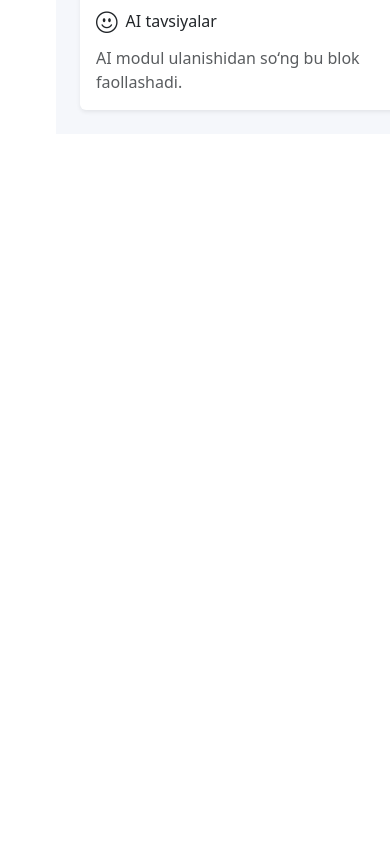
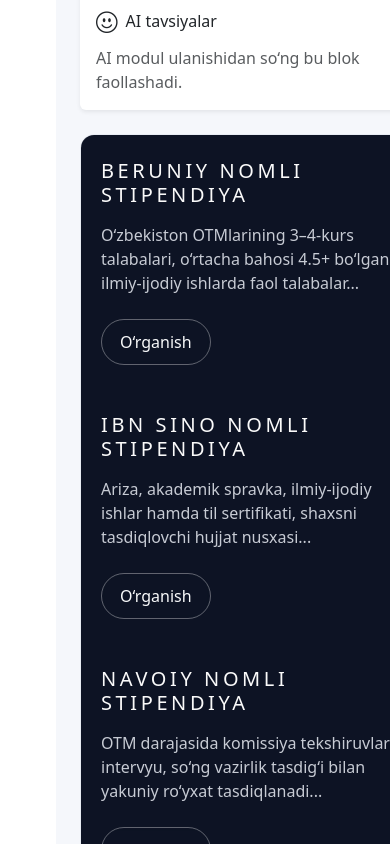
Before and after one commit to OqilbekErkinov/RankEdu, a Nuxt app: page / in a window 390 px wide. Shown: the part 1156-2000 px from the top of the page. Before the commit the page ends 1290 px from the top, so only its background shows below. Built offline with nearby package versions, Linux system fonts and the light colour scheme.

Commit message:
adding the stipendiya section for homepage

```diff
--- a/components/AppNavbar.vue
+++ b/components/AppNavbar.vue
@@ -47,7 +47,7 @@
             @click="toggle"
             ref="profileBtn"
           >
-            <img src="/images/avatar.jpg" alt="Profil" class="avatar" />
+            <img src="/images/avatar2.jpg" alt="Profil" class="avatar" />
           </button>
 
           <transition name="fade-scale">
@@ -69,14 +69,14 @@
 
               <!-- Header -->
               <div class="text-center pt-4 pb-2">
-                <div class="fw-bold mb-2 phone">+998 93 643 99 77</div>
+                <div class="fw-bold mb-2 phone">+998 90 162 55 35</div>
                 <img
-                  src="/images/avatar.jpg"
+                  src="/images/avatar2.jpg"
                   alt="Avatar"
                   class="avatar xl mb-3"
                 />
-                <div class="fw-semibold fs-4">Окилбек Эркинов</div>
-                <div class="text-muted">erkinovoqilbek@gmail.com</div>
+                <div class="fw-semibold fs-4">Alijonova Rayxona Akmaljon qizi</div>
+                <div class="text-muted">rayxonaalijonova@gmail.com</div>
               </div>
 
               <!-- List -->
--- a/pages/index.vue
+++ b/pages/index.vue
@@ -81,8 +81,251 @@
       </div>
     </div>
   </section>
+  <!-- === Stipendiya kartalari (asosiy bo‘limlardan keyin qo‘ying) === -->
+<section class="stipends mt-4">
+  <div class="row g-0 dark-grid">
+    <div
+      v-for="s in stipends"
+      :key="s.id"
+      class="col-12 col-lg-4"
+    >
+      <div class="stip-card">
+        <h5 class="title mb-3">{{ s.title }}</h5>
+        <p class="desc mb-4">{{ s.brief }}</p>
+        <button class="btn btn-outline-light neon-btn" @click="openStip(s)">
+          O‘rganish
+        </button>
+      </div>
+    </div>
+  </div>
+</section>
+
+<!-- === Hi-tech Modal === -->
+<transition name="fade">
+  <div v-if="modal.open" class="stip-modal" @click.self="closeModal">
+    <div class="stip-dialog">
+      <button class="close-x" @click="closeModal" aria-label="Yopish">
+        <i class="bi bi-x-lg"></i>
+      </button>
+      <div class="glow-border"></div>
+
+      <h4 class="mb-3">{{ modal.data.title }}</h4>
+      <div class="text-muted mb-3">{{ modal.data.subtitle }}</div>
+
+      <div v-for="(block, i) in modal.data.blocks" :key="i" class="mb-3">
+        <h6 class="mb-2">{{ block.heading }}</h6>
+        <ul class="mb-0">
+          <li v-for="(li, j) in block.items" :key="j">{{ li }}</li>
+        </ul>
+      </div>
+
+      <div class="d-flex justify-content-end gap-2 mt-4">
+        <button class="btn btn-light" @click="closeModal">Yopish</button>
+        <button class="btn btn-primary">Ariza topshirish</button>
+      </div>
+    </div>
+  </div>
+</transition>
+
 </template>
 
 <script setup>
+import { ref } from 'vue'
 definePageMeta({ layout: "default" });
+
+
+/* 3 ta stipendiya ma’lumotlari */
+const stipends = ref([
+  {
+    id: 'beruniy',
+    title: 'Beruniy nomli stipendiya',
+    // 2-rasmdagi "Kimlarga beriladi?" qisqartirilgan (3 qatordan oshmaydi)
+    brief:
+      "O‘zbekiston OTMlarining 3–4-kurs talabalari, o‘rtacha bahosi 4.5+ bo‘lgan va ilmiy-ijodiy ishlarda faol talabalar...",
+    // Modal uchun to‘liq tarkib
+    subtitle: 'Kimlarga beriladi?',
+    blocks: [
+      {
+        heading: 'Asosiy talablar',
+        items: [
+          "O‘zbekiston OTMlarining 3–4-kurs talabalari (4 yillik ta’limda).",
+          "O‘rtacha baho 4.5+ (a’lo baholar).",
+          "Ilmiy yoki ijodiy ishlarda faollik (kamida 1 ta ilmiy maqola yoki ijodiy ish).",
+          "Davlat tili va 1 ta xorijiy tilni bilish (ingliz, nemis, fransuz va b.)."
+        ]
+      },
+      {
+        heading: 'Cheklovlar',
+        items: [
+          "Akademik qarzdorligi bo‘lgan talabalar.",
+          "Oxirgi 1 yilda intizom jazosi olganlar."
+        ]
+      }
+    ]
+  },
+  {
+    id: 'ibnsino',
+    title: 'Ibn Sino nomli stipendiya',
+    // 3-rasmdagi "Hujjatlar to‘plami"dan qisqa tavsif
+    brief:
+      "Ariza, akademik spravka, ilmiy-ijodiy ishlar hamda til sertifikati, shaxsni tasdiqlovchi hujjat nusxasi...",
+    subtitle: "Hujjatlar to‘plami",
+    blocks: [
+      {
+        heading: 'Topshiriladigan hujjatlar',
+        items: [
+          "Ariza (OTM shabloniga muvofiq).",
+          "Akademik spravka (joriy o‘quv reytingi).",
+          "Ilmiy yoki ijodiy ishlar (maqolalar, tezislar, loyihalar).",
+          "Til sertifikati (OTM til kafedrasi hujjati yoki xalqaro sertifikat).",
+          "Tavsiyanoma (2 ta o‘qituvchi yoki ilmiy rahbardan).",
+          "Shaxsni tasdiqlovchi hujjat nusxasi."
+        ]
+      },
+      {
+        heading: 'Muhim eslatma',
+        items: [
+          "Hujjatlar 1–15 avgust oralig‘ida stipendiya.edu.uz tizimiga kiritiladi."
+        ]
+      }
+    ]
+  },
+  {
+    id: 'navoiy',
+    title: 'Navoiy nomli stipendiya',
+    // 5-rasmdagi "Tanlov bosqichlari"dan qisqa tavsif
+    brief:
+      "OTM darajasida komissiya tekshiruvlari va intervyu, so‘ng vazirlik tasdig‘i bilan yakuniy ro‘yxat tasdiqlanadi...",
+    subtitle: 'Tanlov bosqichlari',
+    blocks: [
+      {
+        heading: '1. OTM darajasida',
+        items: [
+          "Fakultet komissiyasi hujjatlarni tekshiradi.",
+          "So‘rovnoma va intervyu o‘tkaziladi.",
+          "Ilmiy kengash talabalarni baholaydi."
+        ]
+      },
+      {
+        heading: '2. Respublika darajasida',
+        items: [
+          "Vazirlik tomonidan yakuniy ro‘yxat tasdiqlanadi.",
+          "OTM tavsiyanomalari 10–30 sentyabr kunlari ko‘rib chiqiladi."
+        ]
+      }
+    ]
+  }
+])
+
+/* Modal holati */
+const modal = ref({
+  open: false,
+  data: { title: '', subtitle: '', blocks: [] }
+})
+
+function openStip(s) {
+  modal.value = { open: true, data: s }
+}
+function closeModal() {
+  modal.value.open = false
+}
 </script>
+<style scoped>
+/* Qoramtir kafel grid – RR uslubida */
+.dark-grid{
+  border: 1px solid var(--line);
+  border-radius: 14px;
+  overflow: hidden;
+}
+.stip-card{
+ background: #0d1324;
+  color: #e9eef7;
+  padding: 36px 28px;
+  min-height: 220px;
+  position: relative;
+}
+.stip-card + .stip-card{ border-left: 1px solid rgba(255,255,255,.06); }
+.dark-grid > [class*='col-']:not(:last-child) .stip-card{
+  border-right: 1px solid rgba(255,255,255,.08); /* vertikal ajratuvchi */
+}
+.stip-card .title{
+  letter-spacing: .18em;
+  text-transform: uppercase;
+  color: #fafafa;
+}
+.stip-card .desc{
+  color: #c7cbd4;
+  max-height: 4.5em; /* ~3 qator */
+  overflow: hidden;
+}
+.neon-btn{
+  border-radius: 999px;
+  padding: 10px 18px;
+  border-color: rgba(255,255,255,.35);
+  backdrop-filter: blur(2px);
+}
+.neon-btn:hover{
+  box-shadow: 0 0 0 2px rgba(99, 157, 255, .25), 0 0 16px rgba(99, 157, 255, .35) inset;
+  border-color: #8ec5ff;
+  /* color: #eaf3ff; */
+}
+
+/* Hi-tech modal */
+.stip-modal{
+  position: fixed; inset: 0;
+  background: rgba(6, 10, 20, .55);
+  backdrop-filter: blur(6px);
+  display: grid; place-items: center;
+  z-index: 2000;
+  padding: 16px;
+}
+.stip-dialog{
+  position: relative;
+  width: min(860px, 96vw);
+  background: rgba(15, 20, 34, .88);
+  color: #eaf0ff;
+  border: 1px solid rgba(142, 197, 255, .25);
+  border-radius: 18px;
+  padding: 24px;
+  box-shadow: 0 20px 60px rgba(0,0,0,.35);
+}
+.stip-dialog h4{ color:#eaf3ff; }
+.stip-dialog h6{ color:#9fd0ff; text-transform: none; }
+
+.stip-dialog ul{
+  padding-left: 1.1rem;
+}
+.stip-dialog li{
+  margin: .2rem 0;
+}
+
+.glow-border{
+  position: absolute; inset: -2px;
+  border-radius: 20px;
+  pointer-events: none;
+  background:
+    radial-gradient(1200px 300px at 0% 0%, rgba(83, 162, 255,.18), transparent 60%),
+    radial-gradient(800px 300px at 100% 100%, rgba(0, 255, 199,.14), transparent 60%);
+  mask: linear-gradient(#000, #000) content-box, linear-gradient(#000, #000);
+  padding: 2px;
+}
+
+.close-x{
+  position: absolute; top: 10px; right: 10px;
+  width: 36px; height: 36px; border-radius: 50%;
+  display: grid; place-items: center;
+  background: rgba(255,255,255,.08);
+  border: 1px solid rgba(255,255,255,.15);
+  color: #fff;
+}
+.close-x:hover{ background: rgba(255,255,255,.15); }
+
+/* Kirib chiqish animatsiyasi */
+.fade-enter-active,.fade-leave-active{ transition: opacity .18s ease; }
+.fade-enter-from,.fade-leave-to{ opacity: 0; }
+
+@media (max-width: 992px){
+  .stip-card{ padding: 24px 20px; }
+  .dark-grid > [class*='col-'] .stip-card{ border-right: 0; }
+}
+</style>
```
Also changed, not shown: pages/profile.vue (+180 -55 lines), public/images/avatar2.JPG (added).
